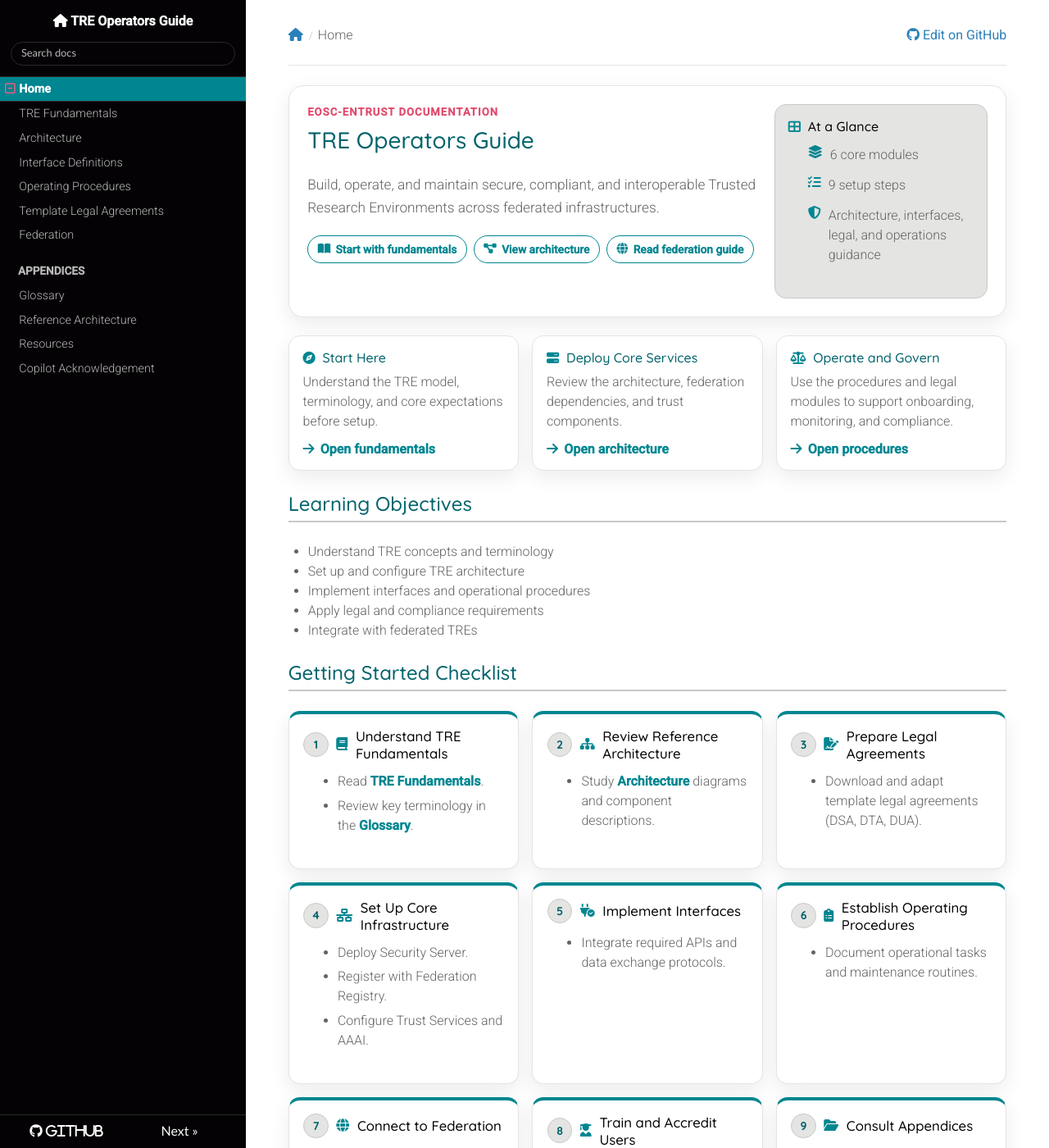
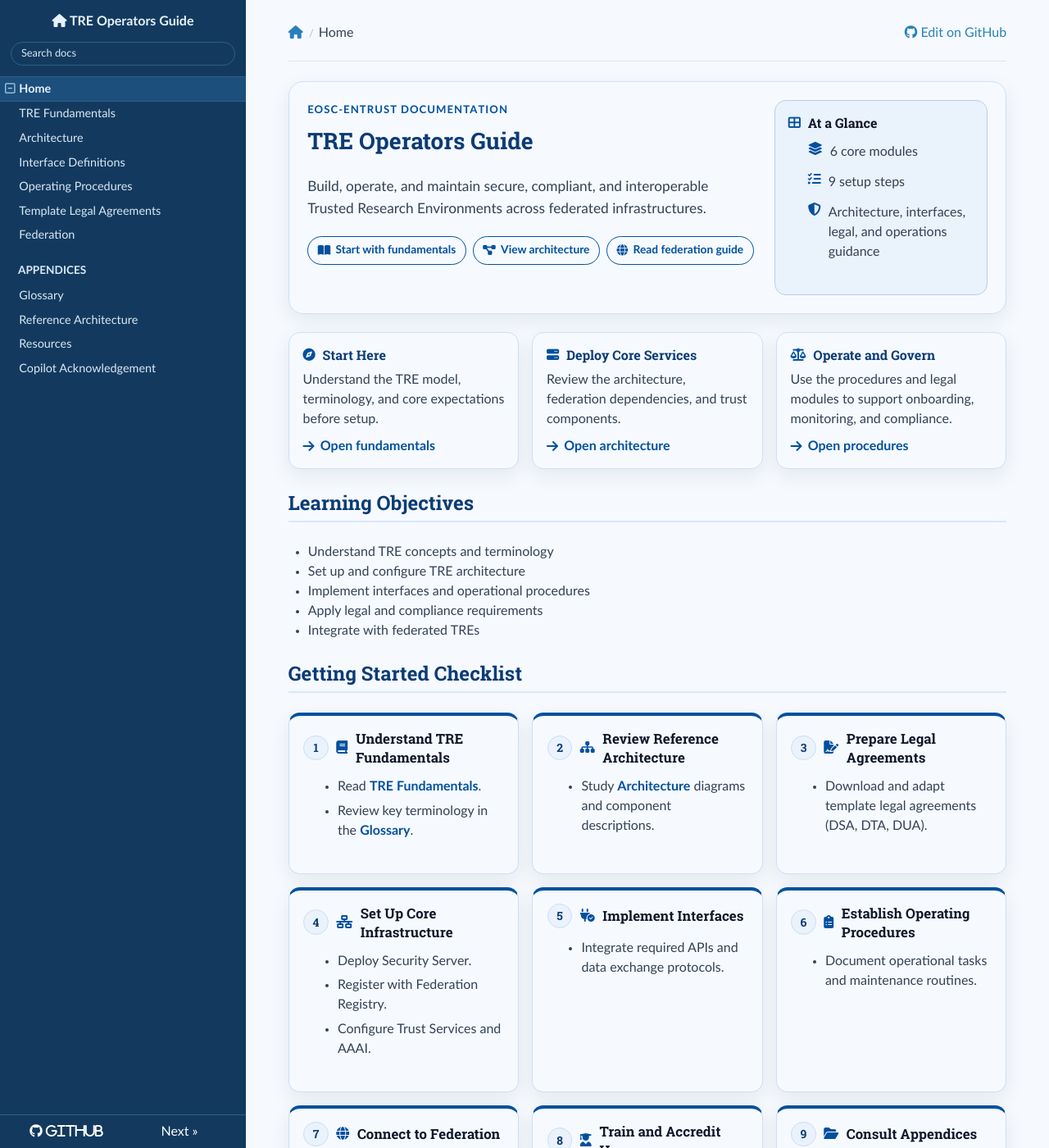
Before and after one commit to unioslo/tre-operators-docs, an MkDocs documentation site: the page built from docs/index.md, in a window 1280 px wide and 1400 px high. Shown: the whole window at 82% size. Built offline with MkDocs 1.6.1, drawn with Linux system fonts in a browser that asks for light colours; nearby versions of some CDN libraries.

Commit message:
Update color variables and styles for improved accessibility and consistency

```diff
--- a/docs/stylesheets/home.css
+++ b/docs/stylesheets/home.css
@@ -1,63 +1,28 @@
 @import url("https://cdnjs.cloudflare.com/ajax/libs/font-awesome/6.5.2/css/all.min.css");
-@import url("https://fonts.googleapis.com/css2?family=Quicksand:wght@300;500;700&family=Roboto:ital,wght@0,300;0,400;0,500;1,300&display=swap");
 
-/*
- * Palette and type follow the EOSC Association Corporate Design Manual v.1/2022-09:
- * Lively Green #008691, Mild Pink #ff5b7f, Warm Black #040204, Light Grey #e4e4e3;
- * Quicksand for headlines, Roboto Light for body copy.
- */
 :root {
-  --tre-ink: #040204;
-  --tre-soft-ink: #646363;
-  --tre-paper: #ffffff;
-  --tre-surface: #e4e4e3;
-  --tre-line: #e4e4e3;
-  --tre-line-strong: #c9c8c7;
-  --tre-primary: #008691;
-  --tre-primary-strong: #00636b;
-  --tre-accent: #ff5b7f;
-  --tre-accent-strong: #e14a6c;
-  --tre-nav-base: #040204;
-  --tre-nav-border: #2b2a2b;
-  --tre-nav-text: rgba(255, 255, 255, 0.72);
-  --tre-nav-text-strong: #ffffff;
-  --tre-nav-text-hover: #ff5b7f;
-  --tre-nav-hover: #17161a;
-  --tre-nav-current: #008691;
-  --tre-nav-submenu: #110f12;
-  --tre-nav-submenu-deep: #1c1a1d;
-  --tre-nav-sub-hover: #232126;
-  --tre-nav-sub-hover-deep: #2d2b2f;
-  --tre-shadow: 0 8px 24px rgba(4, 2, 4, 0.08);
-  --tre-shadow-hover: 0 16px 30px rgba(4, 2, 4, 0.12);
-}
-
-body,
-.wy-nav-content,
-p,
-li,
-td,
-th {
-  font-family: "Roboto", "Helvetica Neue", Arial, sans-serif;
-  font-weight: 300;
-}
-
-h1,
-h2,
-h3,
-h4,
-h5,
-h6,
-.tre-hero-panel h2,
-.tre-summary-card h2,
-.tre-card h3 {
-  font-family: "Quicksand", "Helvetica Neue", Arial, sans-serif;
-  font-weight: 500;
-}
-
-p,
-li {
-  line-height: 1.5;
+  --tre-ink: #0f172a;
+  --tre-soft-ink: #334155;
+  --tre-paper: #f6faff;
+  --tre-surface: #eaf2fb;
+  --tre-line: #cfdff2;
+  --tre-line-strong: #b8cfea;
+  --tre-rtd-blue: #133a5e;
+  --tre-primary: #00509e;
+  --tre-primary-strong: #0b3b75;
+  --tre-nav-base: #133a5e;
+  --tre-nav-border: #2f5f88;
+  --tre-nav-text: #d9e8f6;
+  --tre-nav-text-strong: #e6f1fb;
+  --tre-nav-text-hover: #9ec6ea;
+  --tre-nav-hover: #1a476f;
+  --tre-nav-current: #1d4f7c;
+  --tre-nav-submenu: #163f66;
+  --tre-nav-submenu-deep: #1a496f;
+  --tre-nav-sub-hover: #215887;
+  --tre-nav-sub-hover-deep: #286396;
+  --tre-shadow: 0 8px 24px rgba(15, 23, 42, 0.08);
+  --tre-shadow-hover: 0 16px 30px rgba(15, 23, 42, 0.12);
 }
 
 .wy-nav-content {
@@ -67,7 +32,7 @@ li {
 }
 
 .wy-nav-content-wrap {
-  background: var(--tre-surface);
+  background: #e2ecf8;
 }
 
 .tre-hero {
@@ -84,7 +49,7 @@ li {
 }
 
 .tre-eyebrow {
-  color: var(--tre-accent-strong);
+  color: var(--tre-primary);
   font-size: 0.82rem;
   font-weight: 700;
   letter-spacing: 0.08em;
@@ -230,7 +195,7 @@ h1 {
 }
 
 h2 {
-  border-bottom: 2px solid var(--tre-line-strong);
+  border-bottom: 2px solid #d9e7ff;
   color: var(--tre-primary-strong);
   margin-top: 1.55rem;
   margin-bottom: 1rem;
@@ -243,7 +208,7 @@ h3 {
 
 img[alt="Getting Started Flowchart"] {
   background: var(--tre-paper);
-  border: 1px solid var(--tre-line);
+  border: 1px solid #dce8fb;
   border-radius: 12px;
   box-shadow: var(--tre-shadow);
   display: block;
@@ -285,7 +250,7 @@ img[alt="Getting Started Flowchart"] {
 }
 
 .tre-module-card {
-  border-top: 4px solid var(--tre-accent);
+  border-top: 4px solid #5f85b3;
 }
 
 .tre-card h3 {
@@ -298,8 +263,8 @@ img[alt="Getting Started Flowchart"] {
 
 .tre-card-number {
   align-items: center;
-  background: var(--tre-surface);
-  border: 1px solid var(--tre-line-strong);
+  background: #eaf2fb;
+  border: 1px solid #cdddF3;
   border-radius: 999px;
   color: var(--tre-primary-strong);
   display: inline-flex;
@@ -605,7 +570,7 @@ li {
 }
 
 .rst-versions a:hover {
-  color: var(--tre-nav-text-hover);
+  color: #9ec6ea;
 }
 
 /* Global menu normalization: remove gray from all levels and states. */
```
